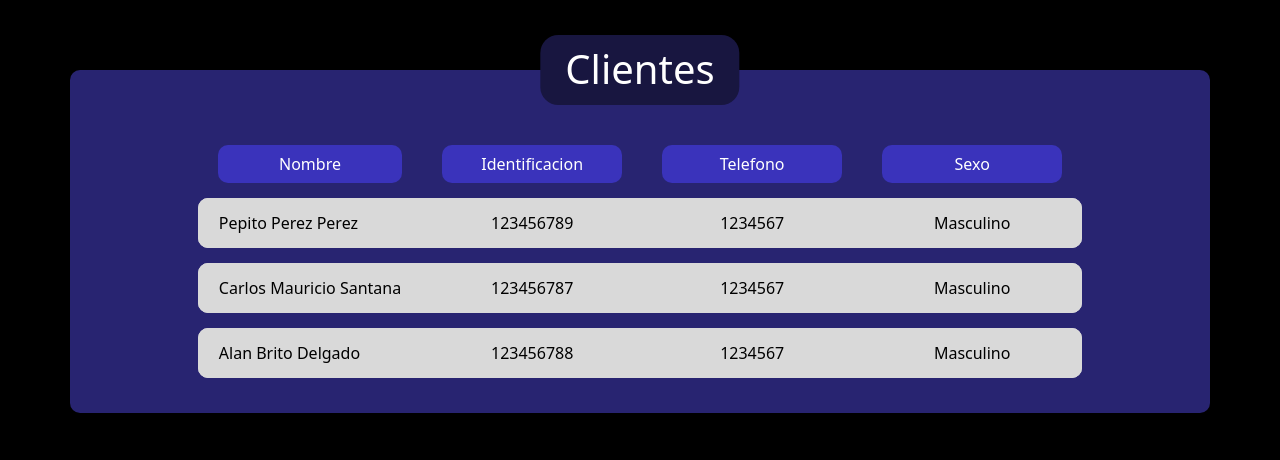
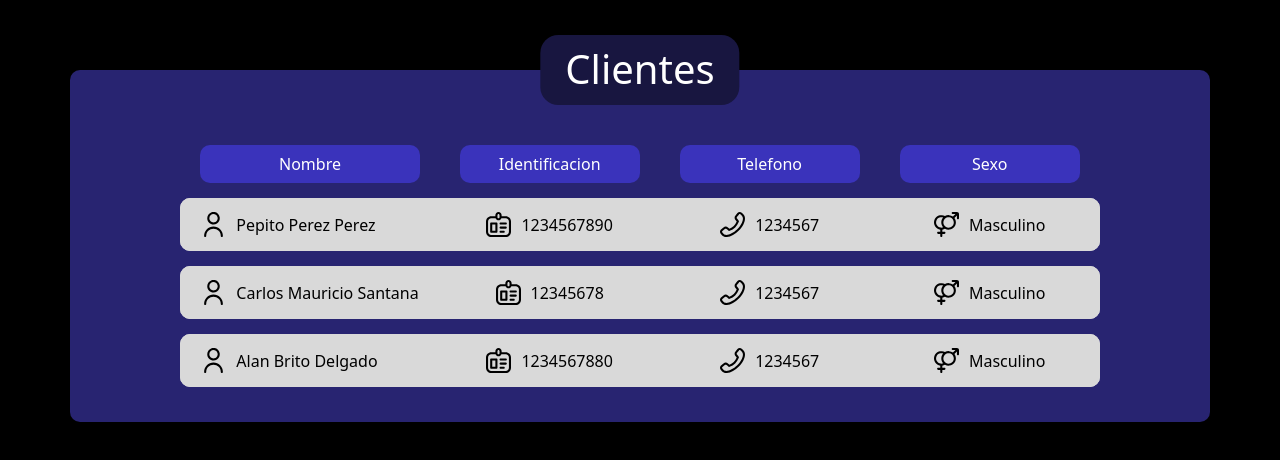
Before and after one commit to sebaslazar/Gimnasio, a React (Create React App) app in the folder frontend/: page / in a window 1280 px wide. Shown: the top 460 px of the page. Built offline with nearby package versions, Linux system fonts and the light colour scheme.

Commit message:
Add Icons

```diff
--- a/frontend/src/files/ShowClientsPage.jsx
+++ b/frontend/src/files/ShowClientsPage.jsx
@@ -1,24 +1,25 @@
 import { Helmet } from "react-helmet";
 import { MainLayout } from "../layouts/PageLayout";
 import { Table, Tbody } from '../components/Table';
+import { IdIcon, SexIcon, TelefoneIcon, UserIcon } from '../components/icons';
 // @ts-check
 
 const clientData = [
   {
     nombre: 'Pepito Perez Perez',
-    identificacion: '123456789',
+    identificacion: '1234567890',
     telefono: '1234567',
     sexo: 'Masculino',
   },
   {
     nombre: 'Carlos Mauricio Santana',
-    identificacion: '123456787',
+    identificacion: '12345678',
     telefono: '1234567',
     sexo: 'Masculino',
   },
   {
     nombre: 'Alan Brito Delgado',
-    identificacion: '123456788',
+    identificacion: '1234567880',
     telefono: '1234567',
     sexo: 'Masculino',
   },
@@ -44,10 +45,22 @@ export function ClientsPage() {
             <Tbody>
               {clientData.map((client) => (
                 <Table.Tr key={client.identificacion}>
-                  <Table.Td>{client.nombre}</Table.Td>
-                  <Table.Td>{client.identificacion}</Table.Td>
-                  <Table.Td>{client.telefono}</Table.Td>
-                  <Table.Td>{client.sexo}</Table.Td>
+                  <Table.Td>
+                    <UserIcon />
+                    {client.nombre}
+                  </Table.Td>
+                  <Table.Td>
+                    <IdIcon />
+                    {client.identificacion}
+                  </Table.Td>
+                  <Table.Td>
+                    <TelefoneIcon />
+                    {client.telefono}
+                  </Table.Td>
+                  <Table.Td>
+                    <SexIcon />
+                    {client.sexo}
+                  </Table.Td>
                 </Table.Tr>
               ))}
             </Tbody>
```
